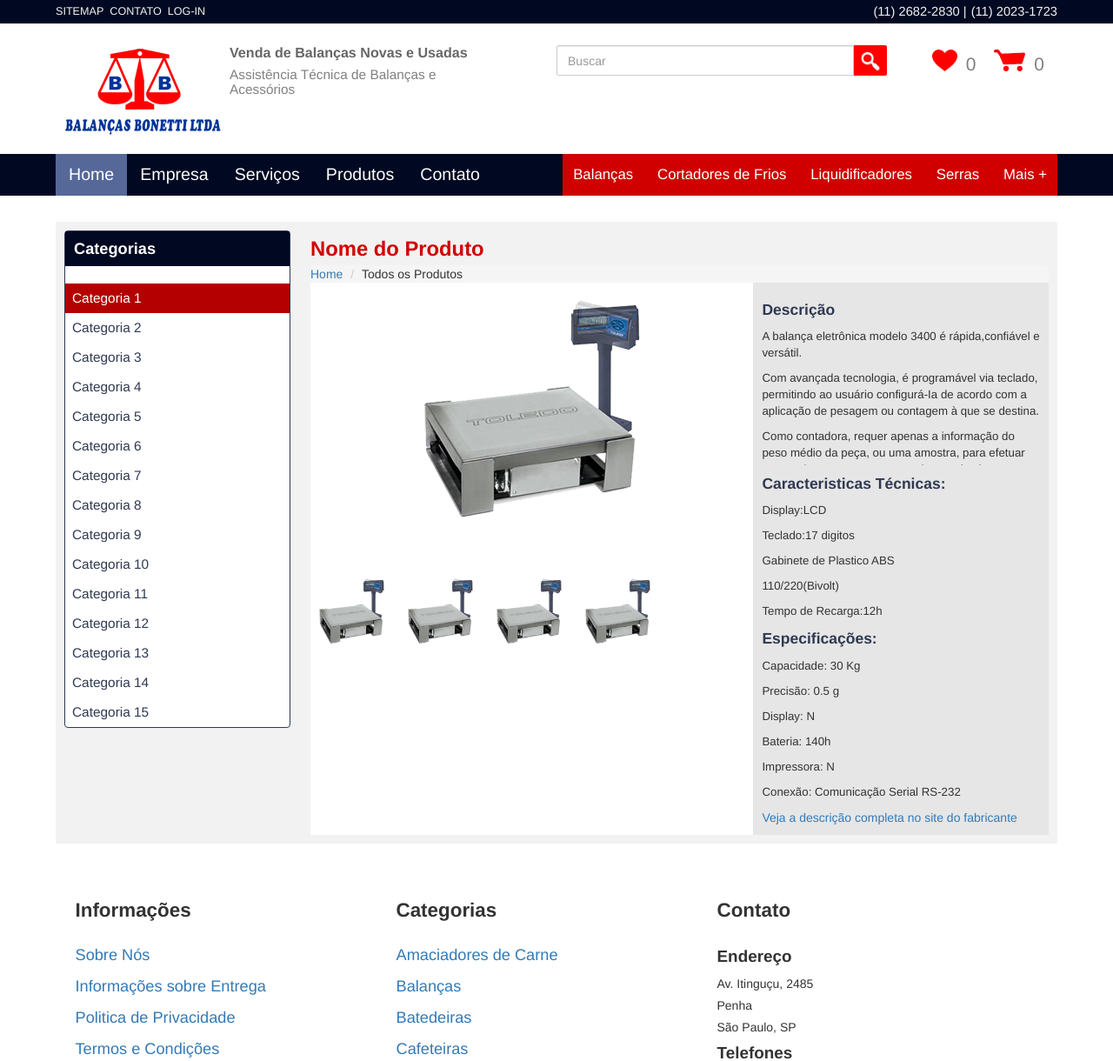
After one commit to andrebonetti/Balancas_NuvemShop, a PHP site: page /produto_detalhes.php in a window 1280 px wide. The commit adds this page. Shown: the top 1220 px of the page at 87% size. Run offline with PHP 8.4, Linux system fonts and the light colour scheme; style sheets or scripts are compiled from the project's sources.

Commit message:
Update 2016/03/06
Tela Produto Descrição

```diff
--- /dev/null
+++ b/HTML/frames/aside_categorias_produtos.php
@@ -0,0 +1,9 @@
+<aside class="categorias_produtos">
+
+    <h2>Categorias</h2>
+
+    <?php for($i=1;$i <= 15;$i++){?>
+        <a class="<?php if($i == 1){echo "active";} ?>" href="#">Categoria <?=$i?></a>
+    <?php } ?>
+
+</aside>
--- a/HTML/less/style.less
+++ b/HTML/less/style.less
@@ -470,39 +470,6 @@ section.servicos:extend(.myContainer_content){
 /* --- PRODUTOS --- */
 section.produtos:extend(.myContainer_content){
 
-    aside{
-        .float-config(left,23%);
-
-        background-color: @white-10;
-        .border(4px,@blue-3);
-
-        h2{
-            background-color: @blue-1;
-            padding: 10px;
-            margin-bottom: 20px;
-
-            font-size: 1.3em;
-            font-weight: 600;
-            color: @white-10;
-        }
-
-        a{
-            .float-config(left,100%);
-            padding: 6px 8px;
-            color: @blue-3;
-            font-size: 1.1em;
-
-            /*border-style:solid;
-            border-width: 0 0 1px 0;
-            border-color: @blue-3;*/
-        }
-        a:hover,a.active{
-            background-color: @red-3;
-            color: @white-10;
-            border-color:@white-10;
-        }
-    }
-
     .produto-content{
         .float-config(right,75%);
 
@@ -588,13 +555,111 @@ section.produtos:extend(.myContainer_content){
 
         }
 
-        .pagination{
+         .pagination{
             .float-config(right,auto);
             margin-right: 8px;
         }
+
+         //DETALHE
+
+         .produto-detalhes:extend(.full-container){
+             background-color: @white-10;
+
+             .img-content{
+                .float-config(left,60%);
+                 padding-top: 10px;
+
+                 .img-principal{
+                     width: 100%;
+                     margin-bottom: 20px;
+                     height: 300px;
+                     padding: 2%;
+                     text-align: center;
+
+                    img{
+                        max-width: 100%;
+                        max-height: 300px;
+                    }
+                 }
+
+                 .imgs-boxes{
+                     width: 100%;
+                     display: table;
+
+                     .box{
+                        .float-config(left,20%);
+                         height: 75px;
+                         padding: 2%;
+
+                         img{
+                            max-width: 100%;
+                            max-height: 75px;
+                         }
+                     }
+                 }
+             }
+
+             .detalhes{
+                .float-config(right,40%);
+                 padding: 10px;
+
+                 background-color: @white-8;
+
+                 h2{
+                     margin-top: 12px;
+                     margin-bottom: 12px;
+
+                     font-size: 1.25em;
+                     font-weight: 600;
+                     color: @blue-3;
+                 }
+
+                 p{
+                     font-size: 0.95em;
+                 }
+
+                 .descricao{
+                    height: 200px;
+                    overflow: hidden;
+                 }
+             }
+         }
     }
 
 }
+
+aside.categorias_produtos{
+        .float-config(left,23%);
+
+        background-color: @white-10;
+        .border(4px,@blue-3);
+
+        h2{
+            background-color: @blue-1;
+            padding: 10px;
+            margin-bottom: 20px;
+
+            font-size: 1.3em;
+            font-weight: 600;
+            color: @white-10;
+        }
+
+        a{
+            .float-config(left,100%);
+            padding: 6px 8px;
+            color: @blue-3;
+            font-size: 1.1em;
+
+            /*border-style:solid;
+            border-width: 0 0 1px 0;
+            border-color: @blue-3;*/
+        }
+        a:hover,a.active{
+            background-color: @red-3;
+            color: @white-10;
+            border-color:@white-10;
+        }
+    }
 
 /* --- MODAL --- */
 //CONTATO
--- /dev/null
+++ b/HTML/produto_detalhes.php
@@ -0,0 +1,113 @@
+<?php include_once("frames/header.php")?>
+
+<?php include_once("frames/nav.php")?>
+
+    <section class="produtos">
+
+        <div class="produto-content">
+
+                    <h1>Nome do Produto</h1>
+
+                    <ul class="breadcrumb">
+
+					   <li class="active"><a href="#">Home</a></li>
+            		   <li>Todos os Produtos</li>
+
+		            </ul>
+
+                    <div class="produto-detalhes">
+
+                        <div class="img-content">
+
+                            <div class="img-principal">
+                                <img src="img/balanca.png">
+                            </div>
+                            <div class="imgs-boxes">
+                                <div class="box">
+                                    <img src="img/balanca.png">
+                                </div>
+                                <div class="box">
+                                    <img src="img/balanca.png">
+                                </div>
+                                <div class="box">
+                                    <img src="img/balanca.png">
+                                </div>
+                                <div class="box">
+                                    <img src="img/balanca.png">
+                                </div>
+                            </div>
+
+                        </div>
+
+                        <div class="detalhes">
+
+                            <div class="descricao">
+
+                                <h2>Descrição</h2>
+
+                                <p>A balança eletrônica modelo 3400 é rápida,confiável e versátil.</p>
+
+                                <p>Com avançada tecnologia, é programável via teclado, permitindo ao usuário
+                                    configurá-Ia de acordo com a aplicação de pesagem ou contagem à que se destina.</p>
+
+                                <p>Como contadora, requer apenas a informação do peso médio da peça, ou uma amostra,
+                                    para efetuar automaticamente a contagem de grandes lotes.</p>
+
+                                <p>Possui seleção de filtro digital em 15 níveis para controlar
+                                    a estabilização da pesagem ou contagem em locais sujeitos a vibrações</p>
+
+                                <p>Durante a contagem, permite, em displays independentes, a visualização das
+                                    informações de peso bruto ou líquido, peso médio por peça e número de peças.</p>
+
+                                <p>Em conjunto com etiquetadores, impressoras ou computadores pode ser
+                                    utilizada em sistemas automatizados de controle e de coleta de dados.</p>
+
+                                <p>Comprove e deixe uma balança eletrônica contadora Toledo trabalhar por você.</p>
+
+                            </div>
+
+                            <div class="caracteristicas_tecnicas">
+
+                                <h2>Caracteristicas Técnicas:</h2>
+
+                                <p>Display:LCD</p>
+                                <p>Teclado:17 digitos</p>
+                                <p>Gabinete de Plastico ABS</p>
+                                <p>110/220(Bivolt)</p>
+                                <p>Tempo de Recarga:12h</p>
+
+
+                            </div>
+
+                            <div class="especificacoes">
+
+                                <h2>Especificações:</h2>
+
+                                <p>Capacidade: 30 Kg</p>
+                                <p>Precisão: 0.5 g</p>
+                                <p>Display: N</p>
+                                <p>Bateria: 140h</p>
+                                <p>Impressora: N</p>
+                                <p>Conexão: Comunicação Serial RS-232</p>
+
+                                <a href="http://www.toledobrasil.com.br/balanca/balancas-de-bancada/3400">Veja a descrição completa no site do fabricante</a>
+
+                            </div>
+
+                            <div class="calculo_frete"></div>
+
+                            <div class="valor"></div>
+
+                            <div class="comprar"></div>
+
+                        </div>
+
+                    </div>
+
+        </div>
+
+        <?php include_once("frames/aside_categorias_produtos.php")?>
+
+    </section>
+
+<?php include_once("frames/footer.php")?>
```
Also changed, not shown: HTML/produtos.php (+2 -10 lines).
